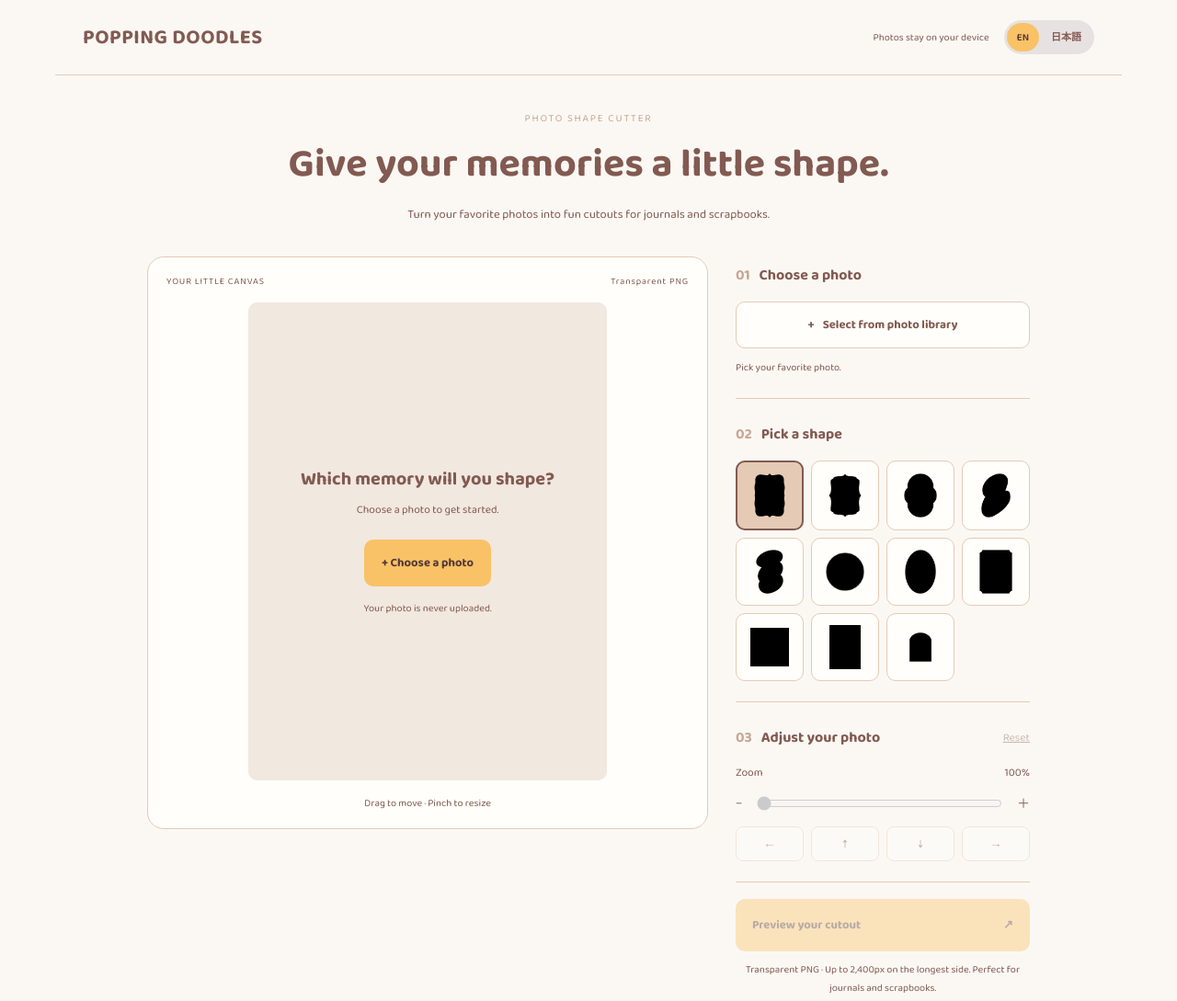
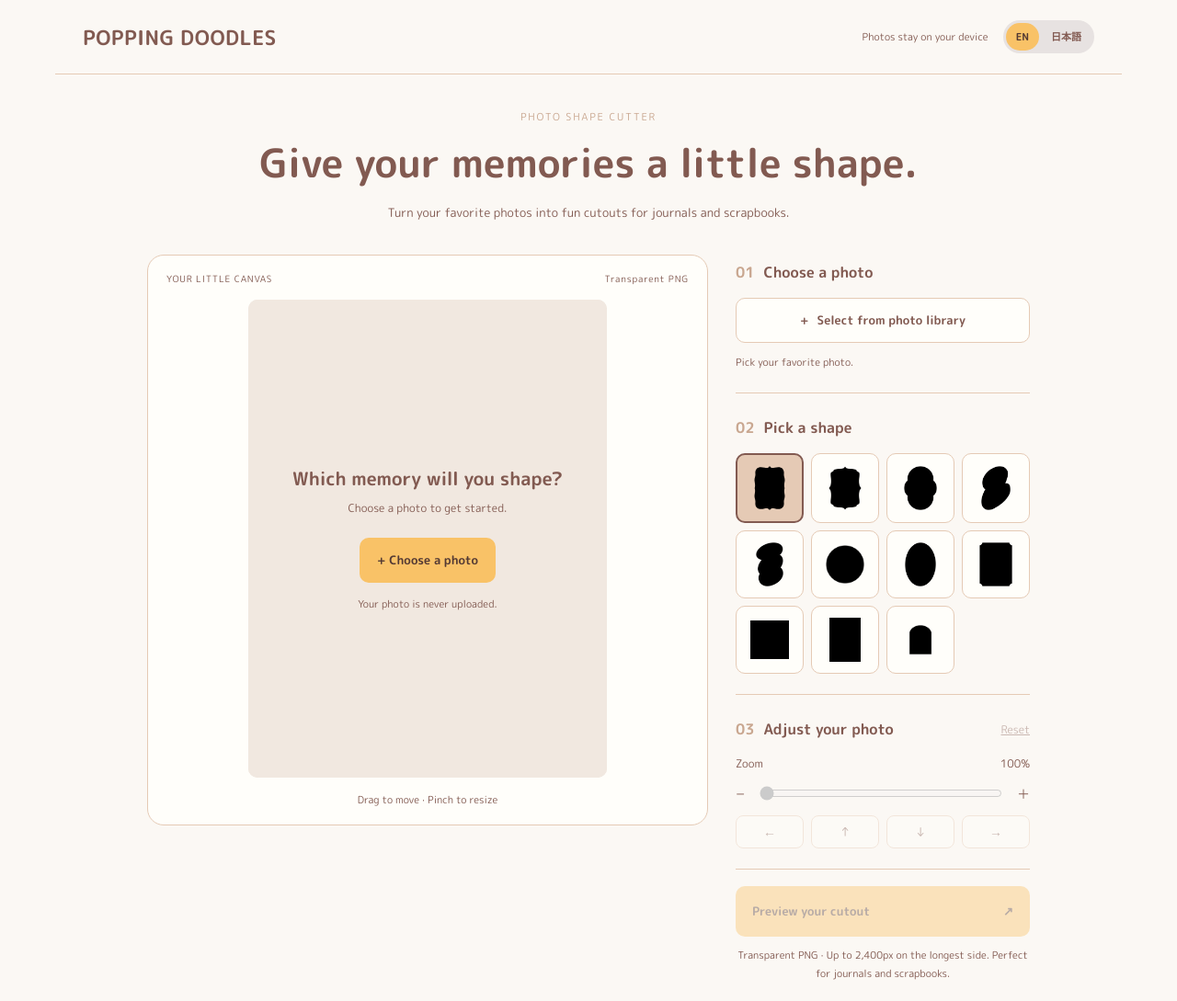
Before and after one commit to 252588/photo-shape-cutter, a plain HTML site: page index.html in a window 1280 px wide. Shown: the top 1089 px of the page at 92% size. Drawn offline with Linux system fonts and the light colour scheme.

Commit message:
Update style.css

```diff
--- a/style.css
+++ b/style.css
@@ -24,7 +24,7 @@ body {
   margin: 0;
   background: var(--paper);
   color: var(--ink);
-  font-family: "Baloo 2", "M PLUS Rounded 1c", sans-serif;
+  font-family: "M PLUS Rounded 1c", sans-serif;
   font-size: 14px;
 }
 
@@ -60,7 +60,7 @@ header {
 .brand {
   text-decoration: none;
   color: var(--ink);
-  font-family: "Baloo 2", sans-serif;
+  font-family: "M PLUS Rounded 1c", sans-serif;
   font-weight: 700;
   font-size: 22px;
   letter-spacing: .02em;
@@ -121,7 +121,7 @@ main {
 }
 
 .intro h1 {
-  font-family: "Baloo 2", "M PLUS Rounded 1c", sans-serif;
+  font-family: "M PLUS Rounded 1c", sans-serif;
   font-size: clamp(29px, 5vw, 43px);
   font-weight: 700;
   line-height: 1.25;
```
